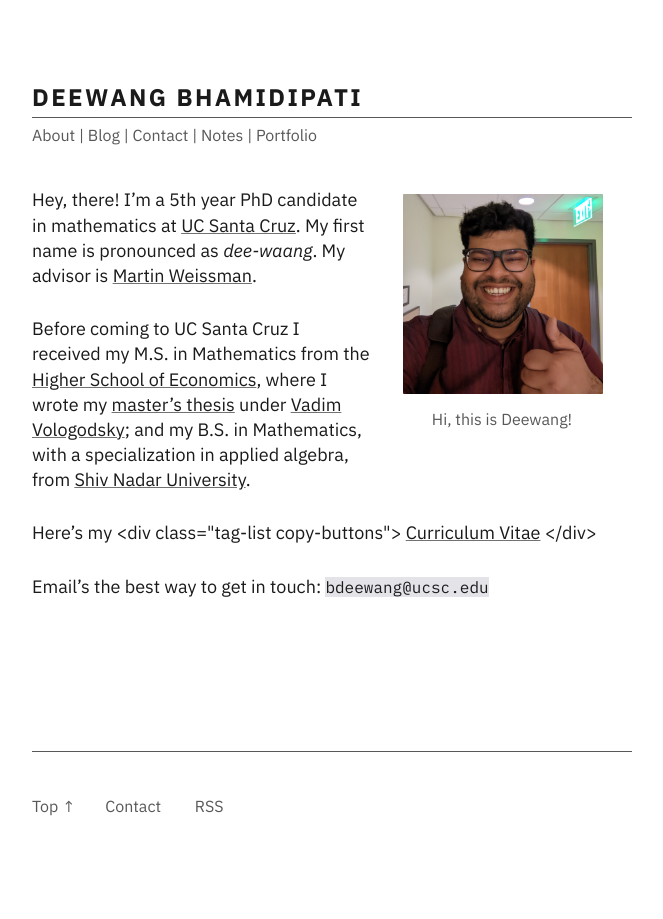
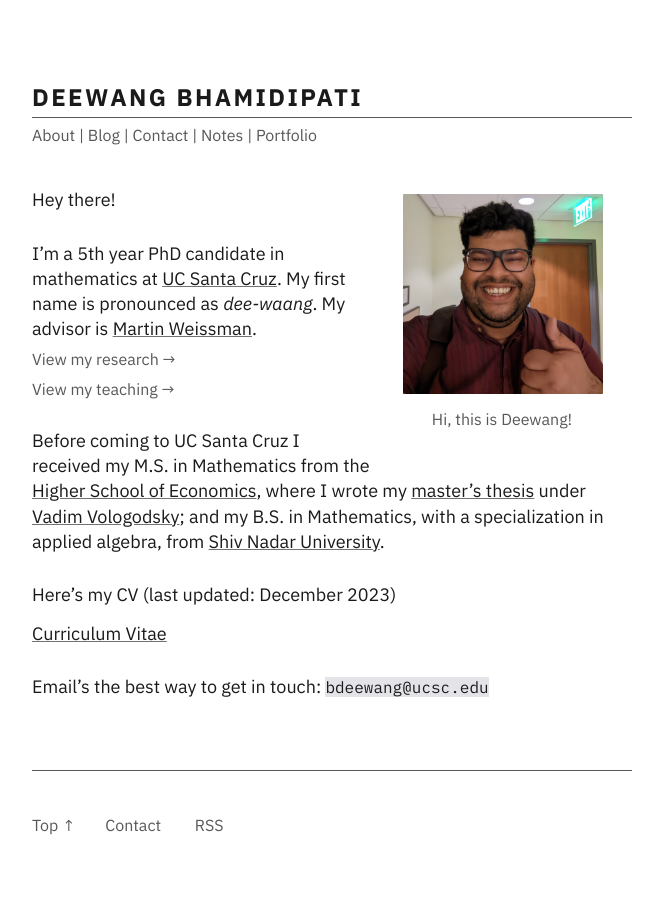
Before and after one commit to junkquill/junkquill.github.io, a Jekyll site: the page built from index.md, in a window 1280 px wide. Shown: the whole page, without its empty margins (308-971 px from the left). Built offline with Jekyll 4.4.1, drawn with Linux system fonts in a browser that asks for light colours.

Commit message:
home-updates-edits-1

```diff
--- a/index.md
+++ b/index.md
@@ -6,15 +6,20 @@ index: true
 
 {% include about-picture-img.html %}
 
-Hey, there! I'm a 5th year PhD candidate in mathematics at [UC Santa Cruz](https://www.math.ucsc.edu/index.html). My first name is pronounced as *dee-waang*. My advisor is [Martin Weissman](http://martyweissman.com/).
+Hey there!
+
+I'm a 5th year PhD candidate in mathematics at [UC Santa Cruz](https://www.math.ucsc.edu/index.html). My first name is pronounced as *dee-waang*. My advisor is [Martin Weissman](http://martyweissman.com/).
+<a href="/research" class="internal-link quarter-line-space">View my research&nbsp;→</a>
+<a href="/teaching" class="internal-link quarter-line-space">View my teaching&nbsp;→</a>
 
 <!-- My research interests lie broadly in number theory and its relation with algebraic geometry and topology. I am passionate about mathematics pedagogy, and communicating mathematics to a general audience. I am committed to promoting inclusivity, diversity and justice in the mathematics community. -->
 
 Before coming to UC Santa Cruz I received my M.S. in Mathematics from the [Higher School of Economics](https://math.hse.ru/en/), where I wrote my [master's thesis](https://www.hse.ru/en/edu/vkr/296285338) under [Vadim Vologodsky](https://www.hse.ru/en/org/persons/160474191); and my B.S. in Mathematics, with a specialization in applied algebra, from [Shiv Nadar University](https://math.snu.edu.in/).
 
-Here's my <div class="tag-list copy-buttons">
+Here's my CV (last updated: December 2023)
+<a class="tag-list copy-buttons">
 <a href="https://drive.google.com/file/d/14Qb6_G7CEKUkhOUEwx68559Rs1BCa74S/view?usp=sharing">Curriculum Vitae</a>
-</div>
+</a>
 
 <!-- Add a one line intro and link to your about page.
 <a href="/about" class="internal-link quarter-line-space">More about me&nbsp;→</a>
```
